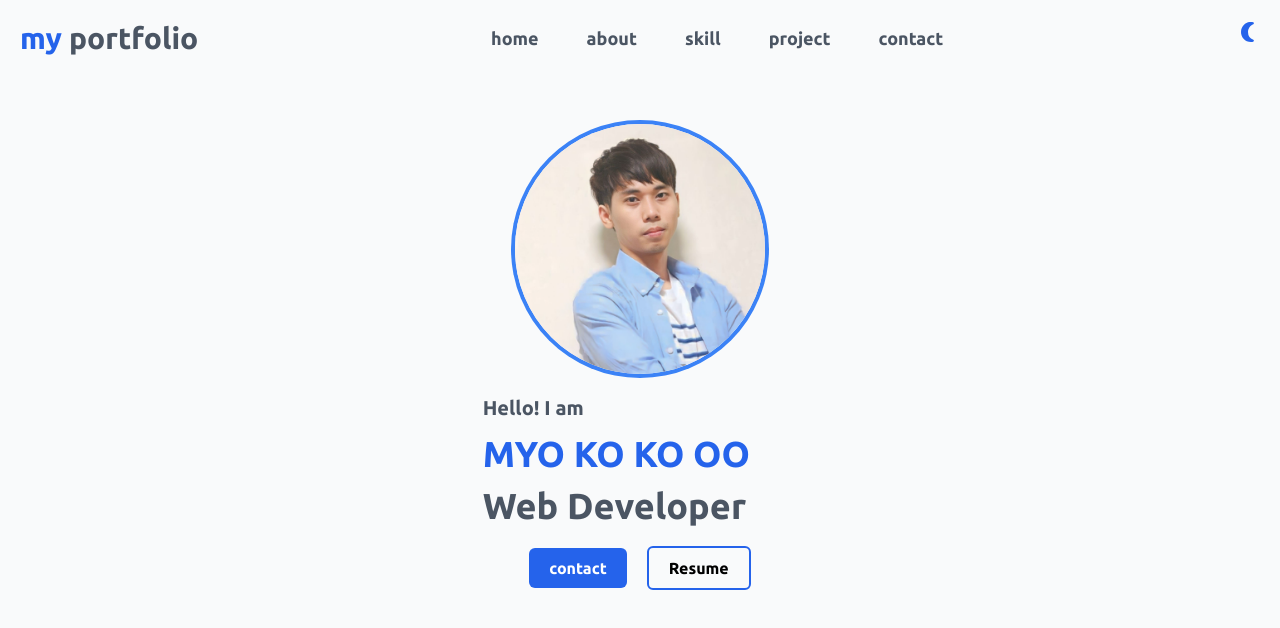
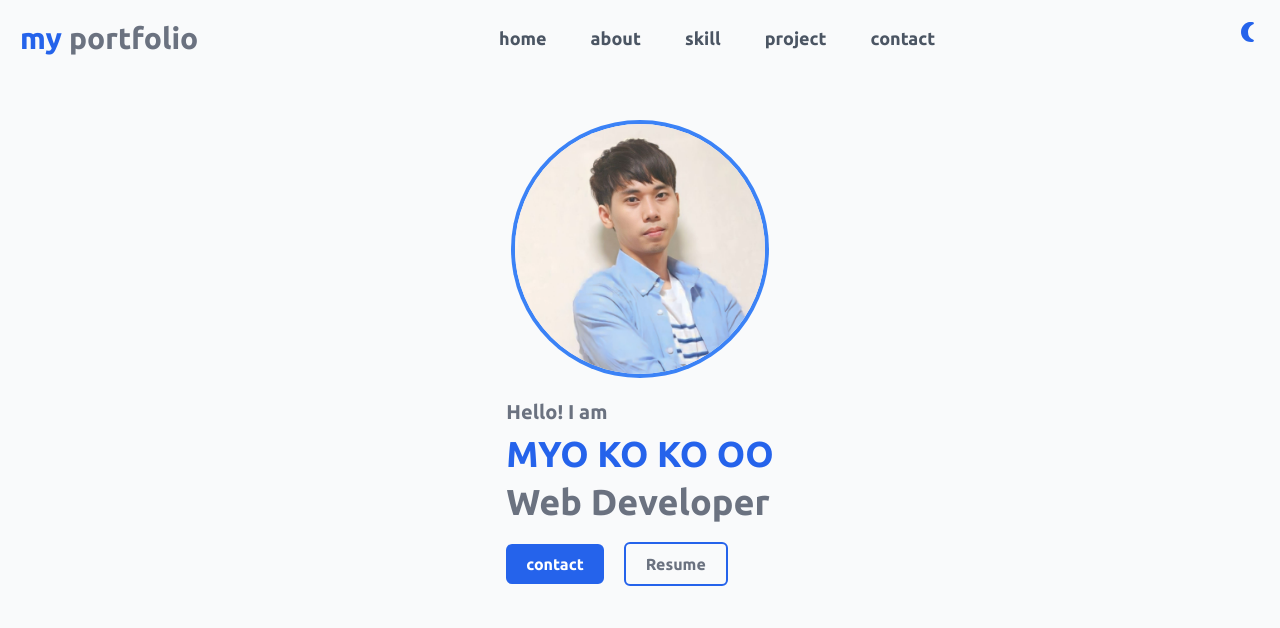
Before and after one commit to myo-ko-ko-oo/my-portfolio, a React (Vite) app: page / in a window 1280 px wide. Shown: the top 628 px of the page. Built offline with nearby package versions, Linux system fonts and the light colour scheme; the HTML template or start-up script is replaced by a standard one.

Commit message:
update new  components

```diff
--- a/index.html
+++ b/index.html
@@ -1,4 +1,4 @@
-<!doctype html>
+<!DOCTYPE html>
 <html lang="en">
   <head>
     <meta charset="UTF-8" />
@@ -6,7 +6,7 @@
     <meta name="viewport" content="width=device-width, initial-scale=1.0" />
     <title>Portfolio</title>
   </head>
-  <body >
+  <body>
     <div id="root"></div>
     <script type="module" src="/src/main.jsx"></script>
   </body>
--- a/package.json
+++ b/package.json
@@ -15,11 +15,12 @@
   "dependencies": {
     "@emotion/react": "^11.11.3",
     "@emotion/styled": "^11.11.0",
-    "framer-motion": "^10.18.0",
+    "@preline/overlay": "^2.0.2",
     "gh-pages": "^6.1.1",
     "react": "^18.2.0",
     "react-dom": "^18.2.0",
     "react-icons": "^5.0.1",
+    "react-modern-drawer": "^1.2.2",
     "react-router": "^6.21.2",
     "react-router-dom": "^6.21.2"
   },
--- a/src/components/AppLogo.jsx
+++ b/src/components/AppLogo.jsx
@@ -1,15 +1,35 @@
 import React from "react";
 import { RiMenuUnfoldLine } from "react-icons/ri";
-
+import Drawer from "react-modern-drawer";
+import "react-modern-drawer/dist/index.css";
+import DrawerNavLink from "./DrawerNavLink";
 const AppLogo = () => {
+  const [isOpen, setIsOpen] = React.useState(false);
+  const toggleDrawer = () => {
+    setIsOpen((prevState) => !prevState);
+  };
   return (
     <>
       <div className="flex gap-3 ">
         <div className=" block md:hidden mt-2 cursor-pointer">
-          <RiMenuUnfoldLine className="text-2xl" />
+          <button onClick={toggleDrawer}>
+            <RiMenuUnfoldLine className="text-2xl" />
+          </button>
+          <Drawer
+            open={isOpen}
+            onClose={toggleDrawer}
+            direction="left"
+            size={200}
+            className="bg-gray-50 dark:bg-gray-800"
+          >
+            <div><DrawerNavLink/></div>
+          </Drawer>
         </div>
         <div className="App-logo cursor-pointer">
-          <h2 className="text-gray-600 dark:text-white"><span className="text-blue-600 dark:text-rose-500">my</span> portfolio</h2>
+          <h2 className="text-gray-500 dark:text-white">
+            <span className="text-blue-600 dark:text-rose-500">my</span>{" "}
+            portfolio
+          </h2>
         </div>
       </div>
     </>
--- /dev/null
+++ b/src/components/DrawerNavLink.jsx
@@ -0,0 +1,47 @@
+import React from "react";
+import { GrNavigate } from "react-icons/gr";
+const DrawerNavLink = () => {
+  return (
+    <>
+      <div className="">
+        <div className="px-3 pt-5">
+          <p><GrNavigate className="me-2 inline text-blue-600 dark:text-rose-500"/>navbar link</p>
+        </div>
+        <ul className="p-5 ">
+          <li className="nav-items ">
+            <span className="w-2 h-2 inline-block bg-blue-600 rounded-full me-2 dark:bg-rose-500"></span>
+            <a href="" className="">
+              home
+            </a>
+          </li>
+          <li className="nav-items">
+            <span className="w-2 h-2 inline-block bg-blue-600 rounded-full me-2 dark:bg-rose-500"></span>
+            <a href="" className="">
+              about
+            </a>
+          </li>
+          <li className="nav-items">
+            <span className="w-2 h-2 inline-block bg-blue-600 rounded-full me-2 dark:bg-rose-500"></span>
+            <a href="" className="">
+              skill
+            </a>{" "}
+          </li>
+          <li className="nav-items">
+            <span className="w-2 h-2 inline-block bg-blue-600 rounded-full me-2 dark:bg-rose-500"></span>
+            <a href="" className="">
+              project
+            </a>
+          </li>
+          <li className="nav-items">
+            <span className="w-2 h-2 inline-block bg-blue-600 rounded-full me-2 dark:bg-rose-500"></span>
+            <a href="" className="">
+              contact
+            </a>
+          </li>
+        </ul>
+      </div>
+    </>
+  );
+};
+
+export default DrawerNavLink;
--- a/src/index.css
+++ b/src/index.css
@@ -22,10 +22,10 @@ p{
   @apply top-0 fixed z-50 flex justify-between my-auto py-5 px-3 lg:px-5 bg-gray-50 dark:text-white dark:bg-gray-900 w-full border-none
  }
  .nav-link{
-  @apply text-lg gap-6 flex cursor-pointer
+  @apply text-lg gap-5 flex cursor-pointer
  }
  .nav-items{
-  @apply hover:bg-blue-300 dark:hover:bg-green-400 text-gray-600 dark:text-white hover:ease-in-out px-3 py-1 rounded-md font-bold
+  @apply hover:bg-blue-300 dark:hover:bg-rose-400 text-gray-600 dark:text-white hover:ease-in-out px-3 py-1 rounded-md font-bold
  }
 
  .profile-image{
@@ -35,6 +35,6 @@ p{
   @apply px-5 py-2 rounded-md bg-blue-600 text-white hover:bg-blue-700 dark:border-rose-500 dark:bg-rose-500 dark:hover:bg-rose-600
  }
  .btn-outline{
-  @apply ms-5 px-5 py-2 rounded-md border-blue-600 border-2 hover:bg-blue-600 hover:text-white dark:hover:bg-rose-500 dark:border-rose-500
+  @apply ms-5 px-5 py-2 rounded-md text-gray-500 border-blue-600 border-2 hover:bg-blue-600 hover:text-white dark:text-white dark:hover:bg-rose-500 dark:border-rose-500
  }
 }
--- a/src/view/HomePage.jsx
+++ b/src/view/HomePage.jsx
@@ -6,18 +6,20 @@ const HomePage = () => {
     <>
       <div className="mt-10 pt-16 justify-center h-screen   font-semibold bg-gray-50 dark:text-white dark:bg-gray-900">
         <img src={myImage} className="profile-image" alt="profile-Img" />
-        <div className="content grid grid-cols-1 md:grid-cols-3  mt-5  ">
+        <div className="content grid grid-cols-1 md:grid-cols-3  mt-6  ">
           <div className=""></div>
-          <div className=" px-14 ">
-            <p className="text-gray-600 dark:text-white">Hello! I am</p>
-            <h1 className="text-blue-600 dark:text-rose-500 my-3">MYO KO KO OO</h1>
-            <h1 className=" text-gray-600 dark:text-white">Web Developer</h1>
+          <div className="  mx-auto">
+            <p className="text-gray-500 dark:text-white">Hello! I am</p>
+            <h1 className="text-blue-600 dark:text-rose-500 my-2">
+              MYO KO KO OO
+            </h1>
+            <h1 className=" text-gray-500 dark:text-white">Web Developer</h1>
+            <div className="buttons  mt-5 ">
+              <button className="btn ">contact</button>
+              <button className="btn-outline">Resume</button>
+            </div>
           </div>
           <div className=""></div>
-        </div>
-        <div className="buttons text-center mt-5 ">
-            <button className="btn ">contact</button>
-            <button className="btn-outline">Resume</button>
         </div>
       </div>
     </>
--- a/tailwind.config.js
+++ b/tailwind.config.js
@@ -3,10 +3,11 @@ export default {
   content: [
     "./index.html",
     "./src/**/*.{js,ts,jsx,tsx}",
+    "./node_modules/preline/preline.js",
   ],
-  darkMode:"class",
+  darkMode: "class",
   theme: {
     extend: {},
   },
-  plugins: [],
-}
+  plugins: [require("preline/plugin")],
+};
```
Also changed, not shown: 1 other file (tests, documents, lock files or other folders).
